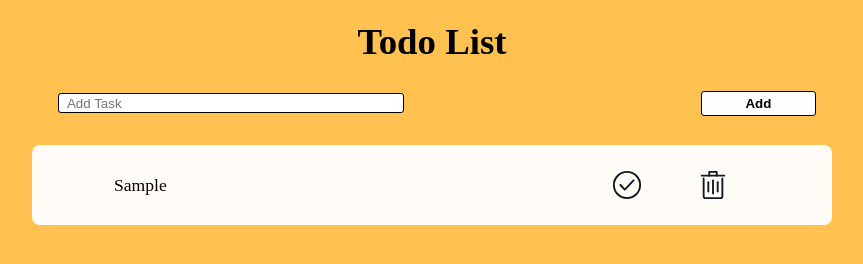
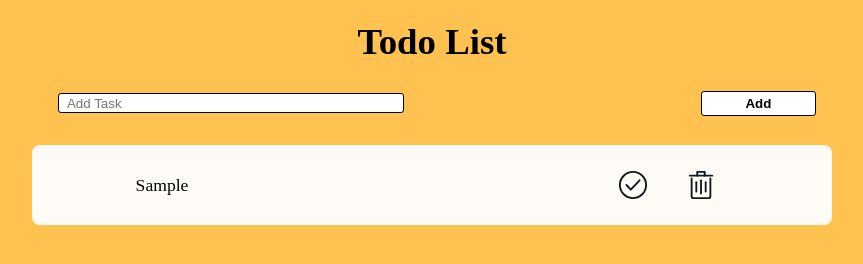
Before and after one commit to OssmanRauf/todolist, a plain HTML site: page index.html in a window 1280 px wide. Both pictures are taken after typing "Sample" into the empty fields and a click on the button "Add". Shown: the whole page, without its empty margins (208-1071 px from the left). Drawn offline with Linux system fonts and the light colour scheme.

Commit message:
third commit v2

```diff
--- a/style.css
+++ b/style.css
@@ -79,7 +79,7 @@ body {
     display: flex;
     align-items: center;
     margin-bottom: 10px;
-    /* transition: all 0 linear; */
+    transition: all 100ms linear;
 }
 
 .task {
@@ -96,7 +96,7 @@ img {
     justify-content: space-between;
     background-color: transparent;
     width: 30px;
-    margin: 2rem;
+    margin: 0.5rem;
     max-width: 40px;
 }
 
@@ -106,7 +106,7 @@ img {
 
 .trash-img {
     border-radius: 30%;
-    margin-left: 1.5rem;
+    margin-left: 0;
 }
 
 .trash-img:hover {
@@ -127,6 +127,12 @@ img {
 
 .li_backround {
     background-color: red;
+}
+
+@media (min-width: 350px) {
+    .trash-img {
+        margin-left: 1rem;
+    }
 }
 
 @media (min-width: 680px) {
@@ -157,4 +163,10 @@ img {
         margin: auto;
         max-width: 800px;
     }
+    img {
+        margin: 1rem;
+    }
+    .trash-img {
+        margin: 1.4rem;
+    }
 }
```
Also changed, not shown: index.html (+1 -8 lines).
